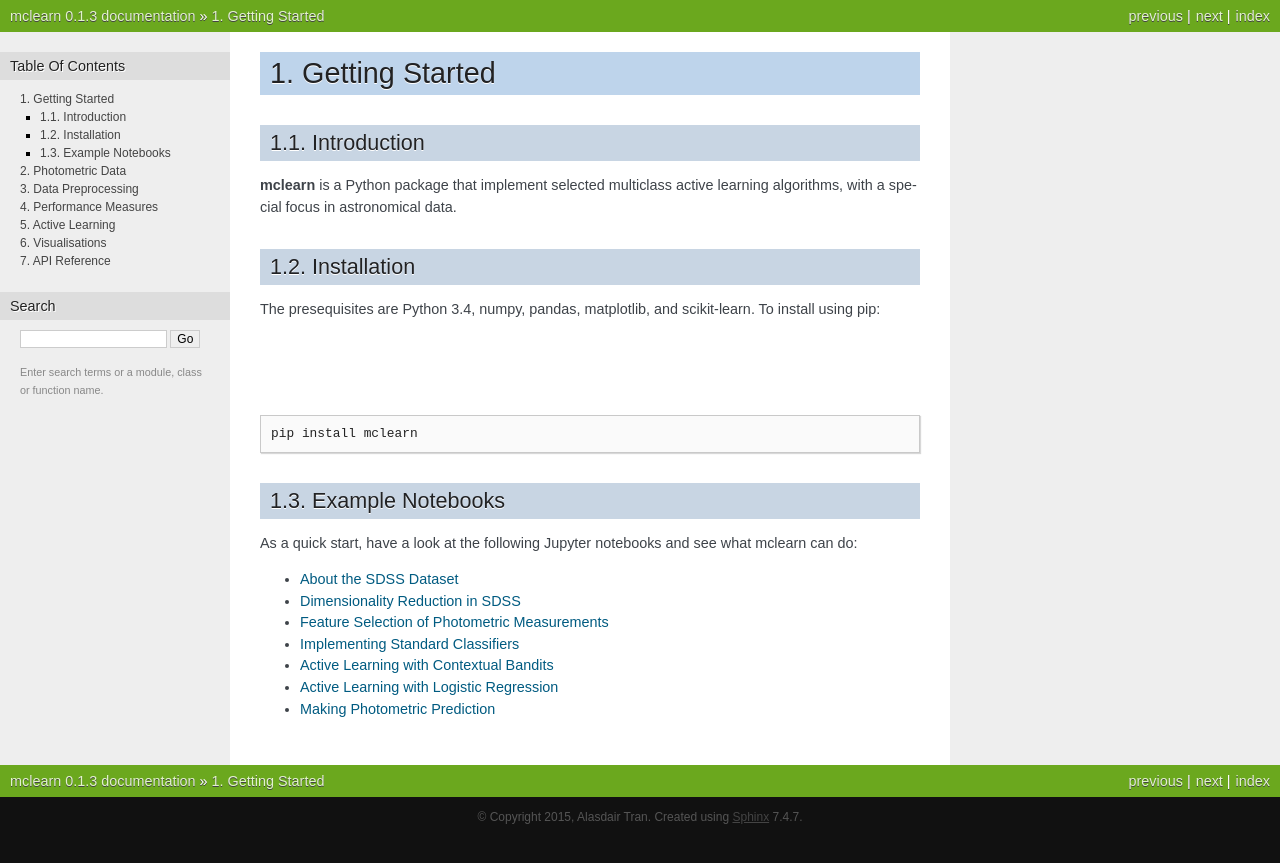
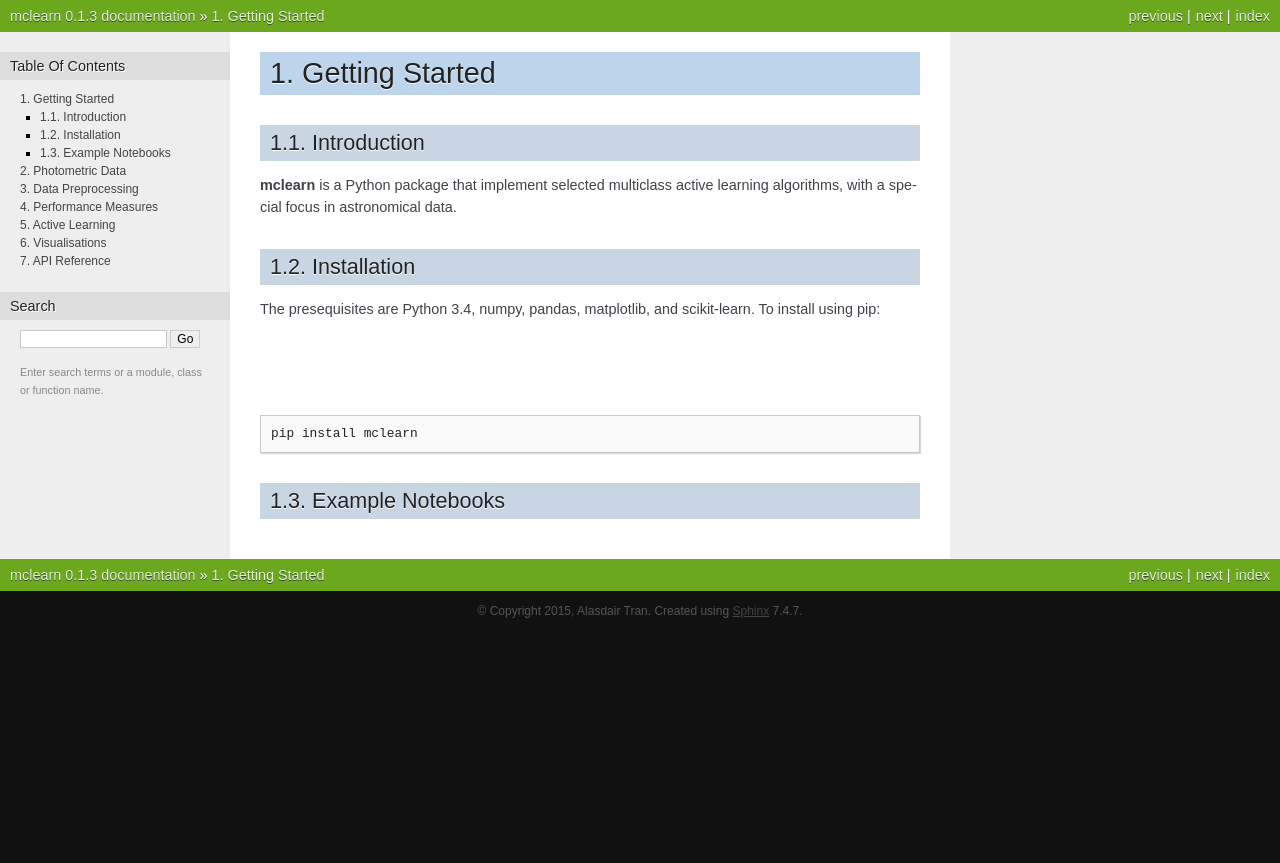
Before and after one commit to chengsoonong/mclass-sky, a Sphinx documentation site: the page built from doc/getting_started.rst, in a window 1280 px wide. Shown: the top 863 px of the page. Built offline with Sphinx 7.4.7, drawn with Linux system fonts in a browser that asks for light colours.

```diff
--- a/doc/getting_started.rst
+++ b/doc/getting_started.rst
@@ -20,30 +20,3 @@
 
 Example Notebooks
 ------------------------------
-As a quick start, have a look at the following Jupyter notebooks and see what mclearn
-can do:
-
-* `About the SDSS Dataset`_
-* `Dimensionality Reduction in SDSS`_
-* `Feature Selection of Photometric Measurements`_
-* `Implementing Standard Classifiers`_
-* `Active Learning with Contextual Bandits`_
-* `Active Learning with Logistic Regression`_
-* `Making Photometric Prediction`_
-
-
-
-.. _About the SDSS Dataset:
-   http://nbviewer.ipython.org/github/alasdairtran/mclearn/blob/master/notebooks/about_sdss.ipynb
-.. _Dimensionality Reduction in SDSS:
-   http://nbviewer.ipython.org/github/alasdairtran/mclearn/blob/master/notebooks/dimensionality_reduction.ipynb
-.. _Feature Selection of Photometric Measurements:
-   http://nbviewer.ipython.org/github/alasdairtran/mclearn/blob/master/notebooks/feature_selection.ipynb
-.. _Implementing Standard Classifiers:
-   http://nbviewer.ipython.org/github/alasdairtran/mclearn/blob/master/notebooks/standard classifiers.ipynb
-.. _Active Learning with Contextual Bandits:
-   http://nbviewer.ipython.org/github/alasdairtran/mclearn/blob/master/notebooks/contextual_bandits.ipynb
-.. _Active Learning with Logistic Regression:
-   http://nbviewer.ipython.org/github/alasdairtran/mclearn/blob/master/notebooks/logistic_active_learning.ipynb
-.. _Making Photometric Prediction:
-   http://nbviewer.ipython.org/github/alasdairtran/mclearn/blob/master/notebooks/predicting_unknowns.ipynb
```
Also changed, not shown: README.rst (+7 -7 lines).
